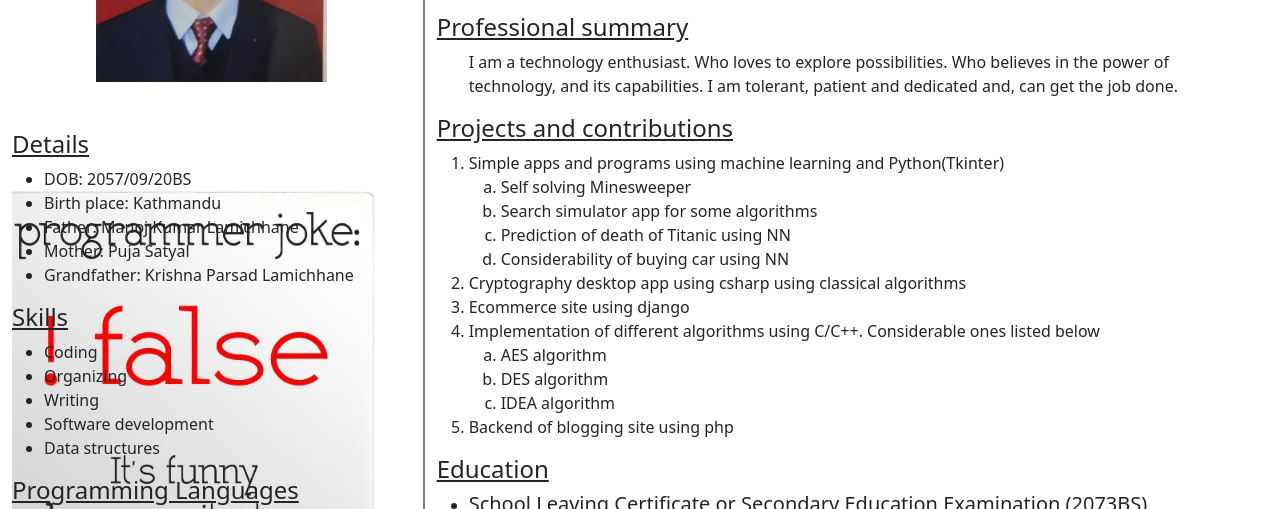
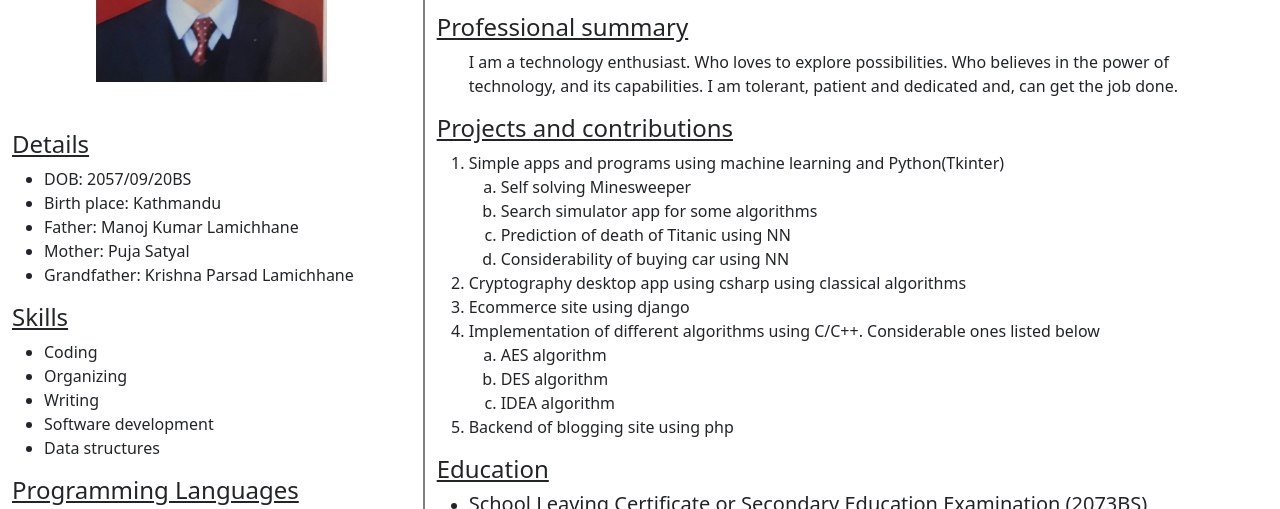
Before and after one commit to Manjul760/Manjul760.github.io, a plain HTML site: page cv/index.html in a window 1280 px wide. Shown: the part 222-731 px from the top of the page. Drawn offline with nearby package versions, Linux system fonts and the light colour scheme.

Commit message:
Update style.css

```diff
--- a/cv/style.css
+++ b/cv/style.css
@@ -78,9 +78,6 @@ body{
 }
 
 .skills{
-    background: url("../media/bg2.jpg") no-repeat;
-    background-size: 35vw;
-    background-position: right;
     height: 36.5vw;
 }
 
```
